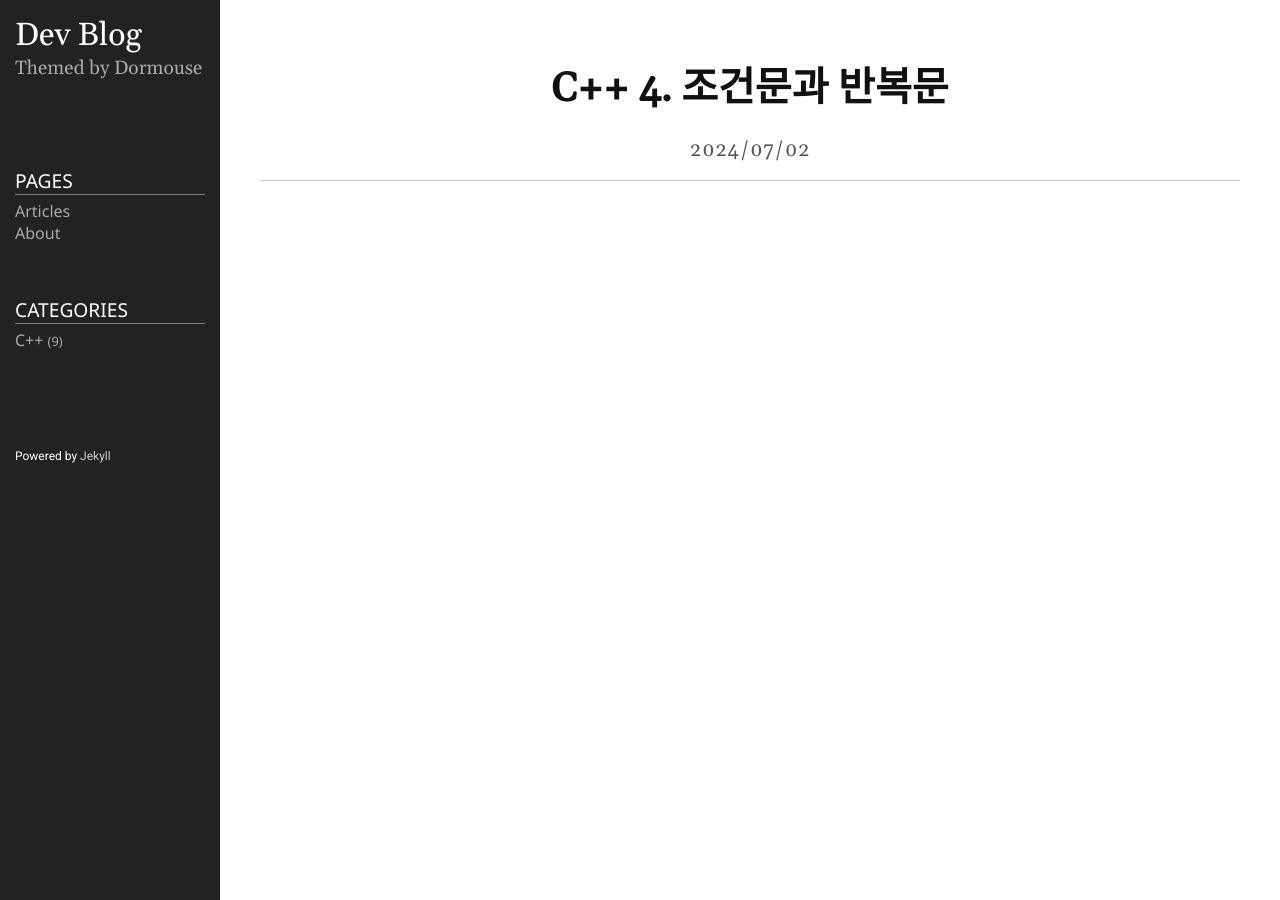
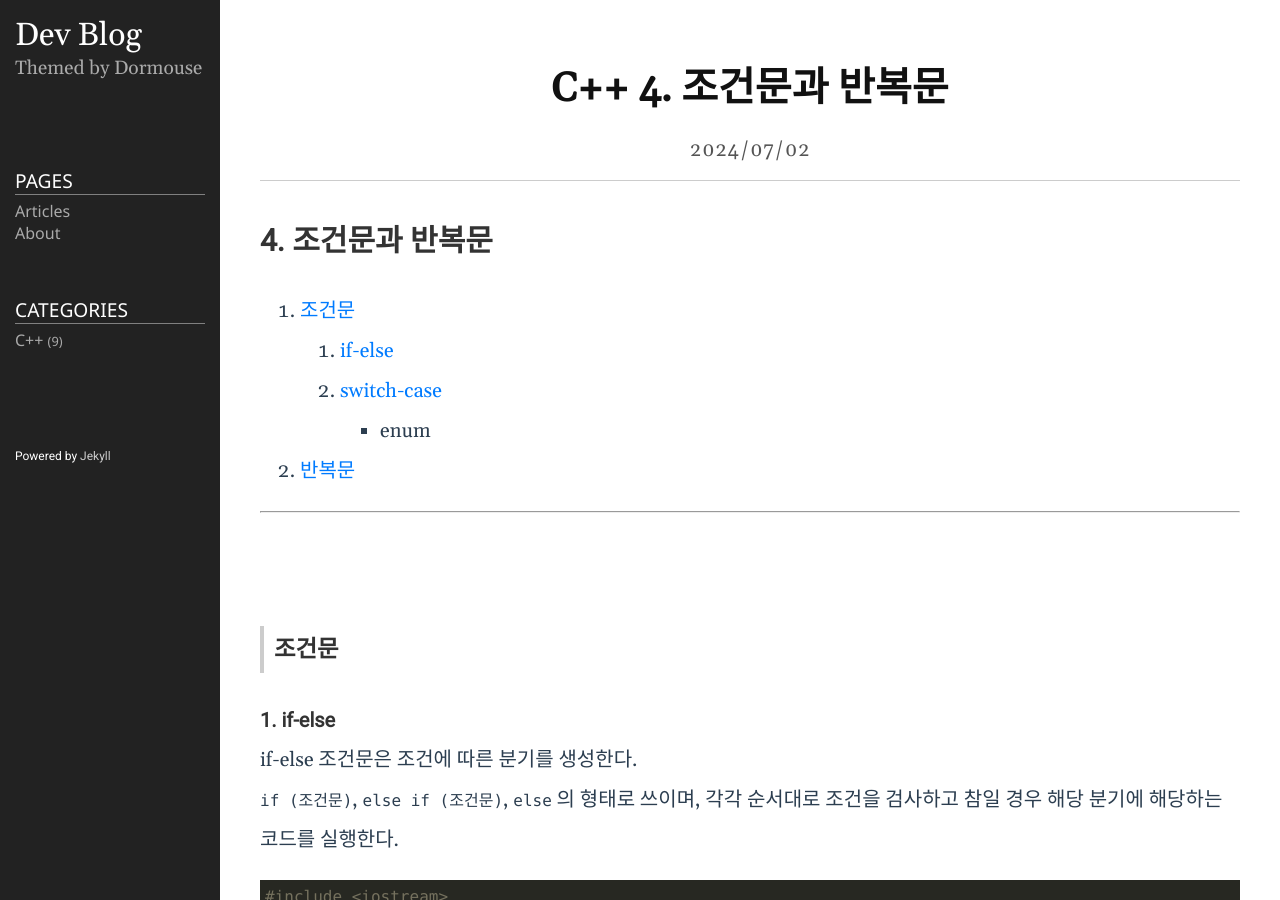
Before and after one commit to Dormouse0224/dormouse0224.github.io, a Jekyll site: the page built from _posts/2024-07-01-C++_4._조건문과_반복문.markdown, in a window 1280 px wide and 900 px high. Built offline with Jekyll 4.4.1, drawn with Linux system fonts in a browser that asks for light colours; comment, search, counter and statistics services are not loaded; some of the changed text lies outside the part shown.

````diff
--- a/_includes/default.html
+++ b/_includes/default.html
@@ -15,5 +15,17 @@
 			{{ content }}
 		</div>
 	</div>
+	<div class="container">
+		<div class="sidebar">
+		</div>
+		<script src="https://utteranc.es/client.js"
+			repo="Dormouse0224/dormouse0224.github.io"
+			issue-term="pathname"
+			label="✨💬Comment✨"
+			theme="github-dark"
+			crossorigin="anonymous"
+			async>
+		</script>
+	</div>
   </body>
 </html>
--- a/_posts/2024-07-01-C++_4._조건문과_반복문.markdown
+++ b/_posts/2024-07-01-C++_4._조건문과_반복문.markdown
@@ -4,3 +4,76 @@ title: C++ 4. 조건문과 반복문
 date: 2024-07-02 10:00:00 +0900
 category: C++
 ---
+## 4. 조건문과 반복문
+
+1. [조건문](#조건문)
+    1. [if-else](#1-if-else)
+    2. [switch-case](#2-switch-case)
+        - enum
+2. [반복문](#반복문)
+
+---
+<br><br>
+
+>### 조건문
+
+#### 1. if-else
+
+if-else 조건문은 조건에 따른 분기를 생성한다.
+
+`if (조건문)`, `else if (조건문)`, `else` 의 형태로 쓰이며,  각각 순서대로 조건을 검사하고 참일 경우 해당 분기에 해당하는 코드를 실행한다.
+
+```cpp
+#include <iostream>
+using namespace std;
+
+int main()
+{
+	int var = 33;
+
+	if (50 <= var && var < 100) //값이 50 이상이고 100 미만을 동시에 만족하는 경우
+	{
+		cout << "var은 50 이상이고 100보다 작다";
+	}
+	else if (20 <= var && var < 50) //값이 20 이상이고 50 미만을 동시에 만족하는 경우
+	{
+		cout << "var은 20 이상이고 50보다 작다";
+	}
+	else if (50 <= var && var < 20) //값이 0 이상이고 20 미만을 동시에 만족하는 경우
+	{
+		cout << "var은 0 이상이고 20보다 작다";
+	}
+	else    //위의 조건문을 모두 만족하지 못하는 경우
+	{
+		cout << "var은 음수이다";
+	}
+
+
+	return 0;
+}
+```
+
+
+
+
+
+
+
+#### 2. switch-case
+
+##### - enum
+
+
+
+---
+<br><br>
+
+
+>### 반복문
+
+
+
+
+
+---
+<br><br>
````
